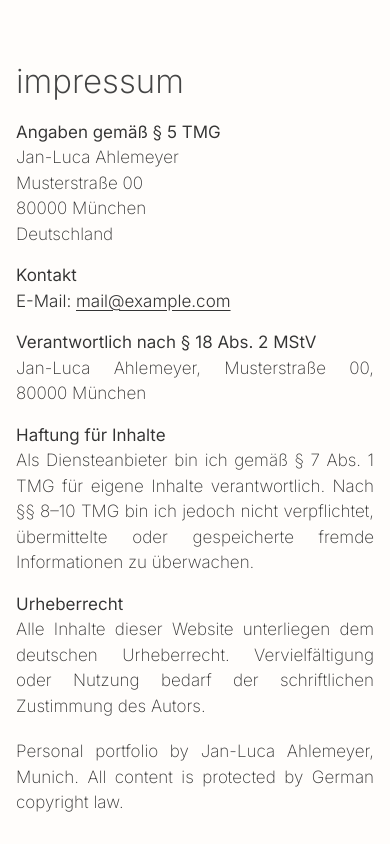
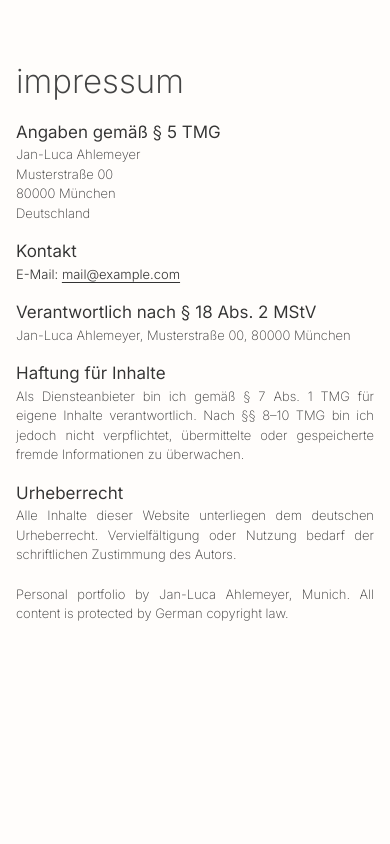
Before and after one commit to JL-Ahlemeyer/portfolio, a website built with Vite: page ai.html in a window 390 px wide. Shown: the part 4154-4998 px from the top of the page. After the commit the page ends 4806 px from the top, so only its background shows below. Built offline with nearby package versions, Linux system fonts and the light colour scheme; a web font is replaced by a local one.

Commit message:
Set mobile impressum light grey text font size to 13px in ai.html

```diff
--- a/ai.html
+++ b/ai.html
@@ -133,6 +133,12 @@
       .ai-impressum__en,
       .ai-impressum__availability {
         text-align: left !important;
+      }
+
+      .ai-impressum__de-small,
+      .ai-impressum__en,
+      .ai-impressum__de {
+        font-size: 13px !important;
       }
     }
 
```
